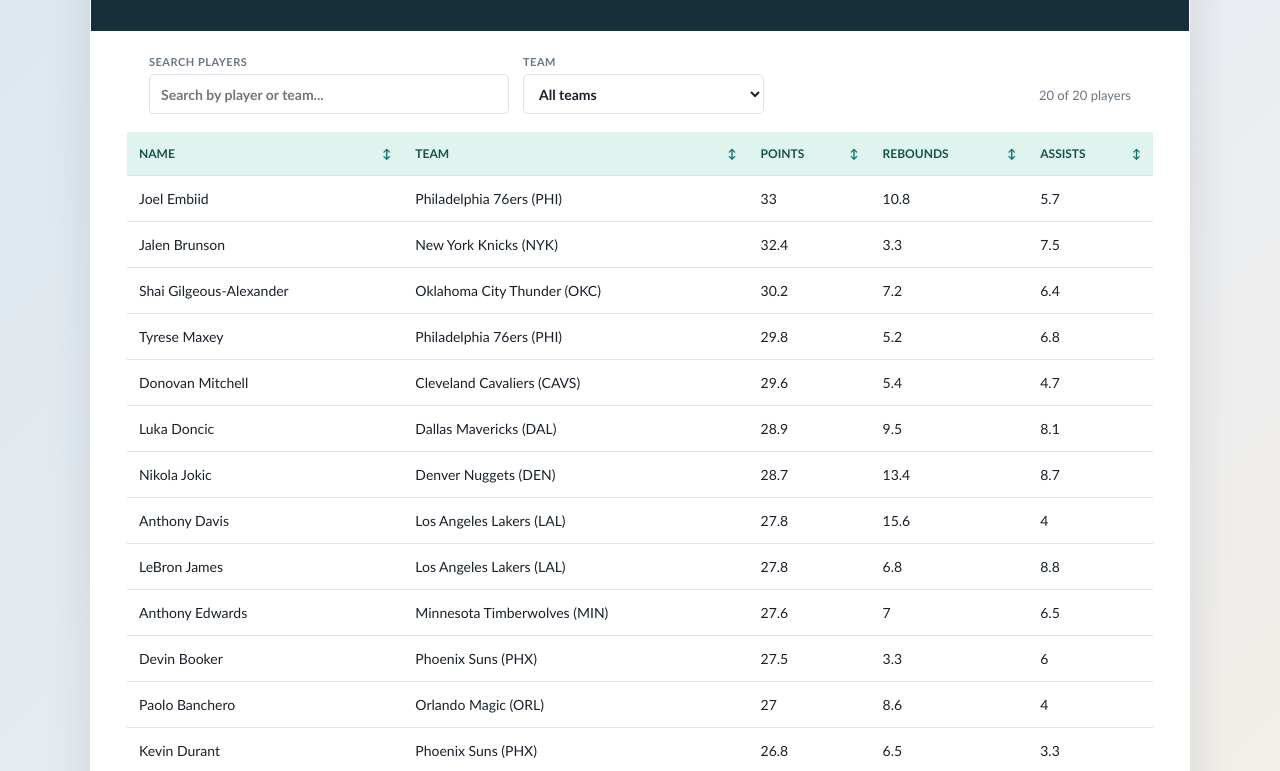
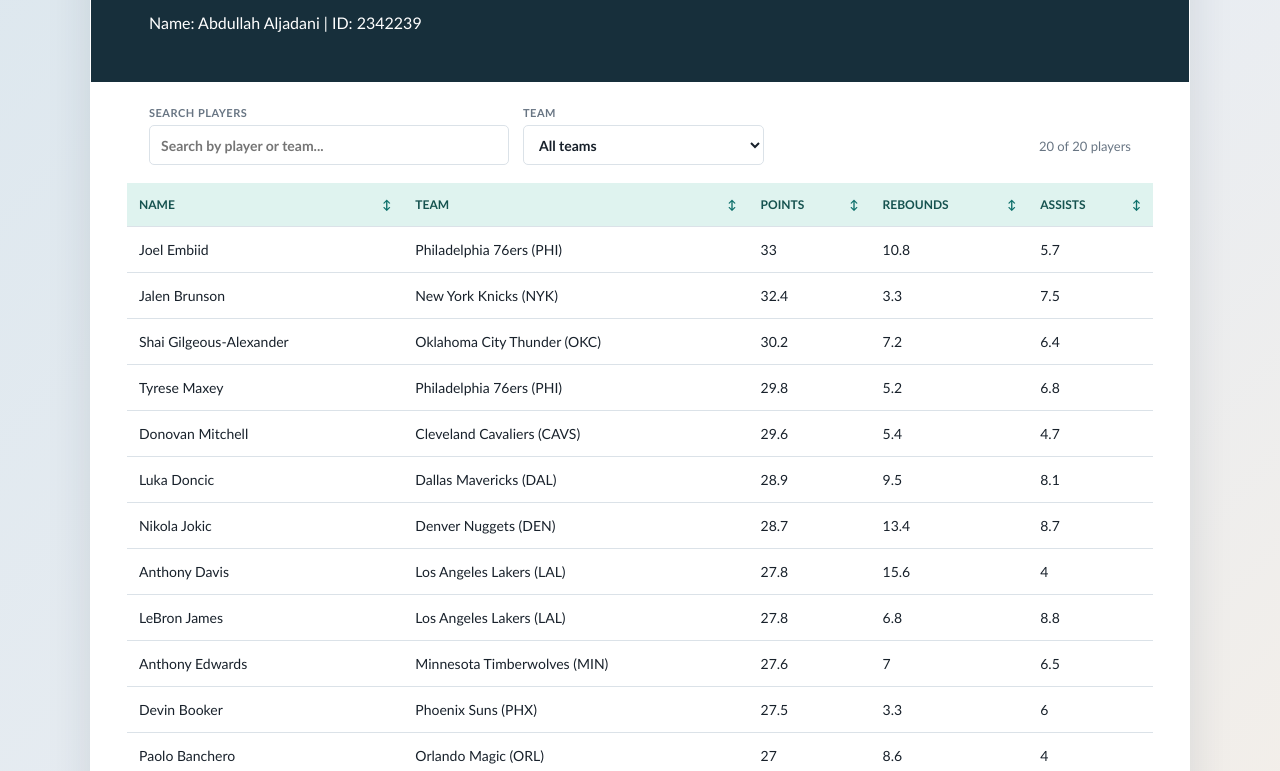
Before and after one commit to Abdullah-Aljadani/CPIT405, a plain HTML site: page Lab5/index.html in a window 1280 px wide. Shown: the part 174-945 px from the top of the page. Drawn offline with Linux system fonts and the light colour scheme.

Commit message:
Update index.html

```diff
--- a/Lab5/index.html
+++ b/Lab5/index.html
@@ -13,6 +13,7 @@
 				<p class="eyebrow">CPIT-405 / LAB 05</p>
 				<h1>NBA Player Stats</h1>
 				<p class="subtitle">Search, filter, and compare player performance.</p>
+				<p class="student-info">Name: Abdullah Aljadani | ID: 2342239</p>
 			</div>
 			<button id="dark-mode-toggle" type="button">Dark mode</button>
 		</header>
```
